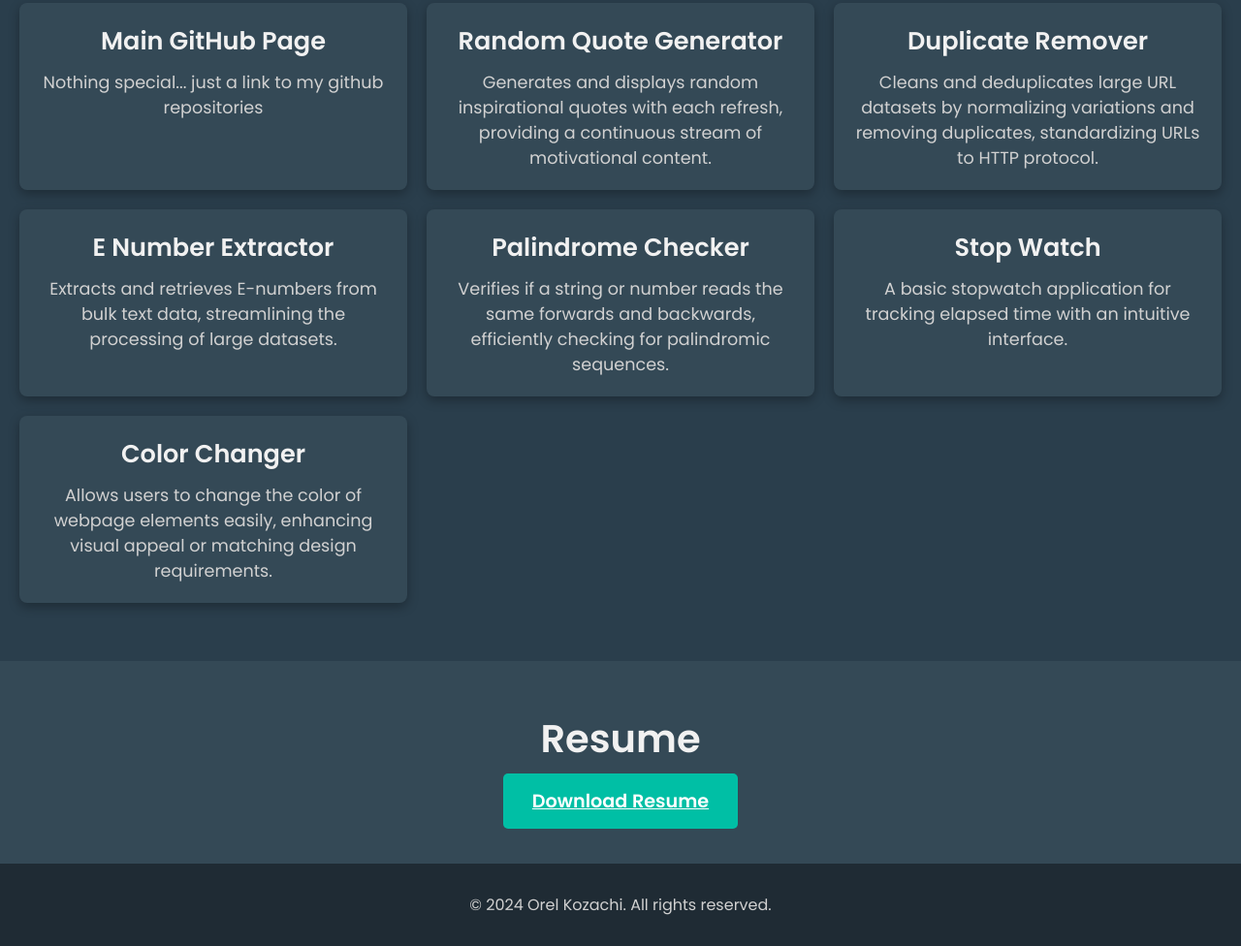
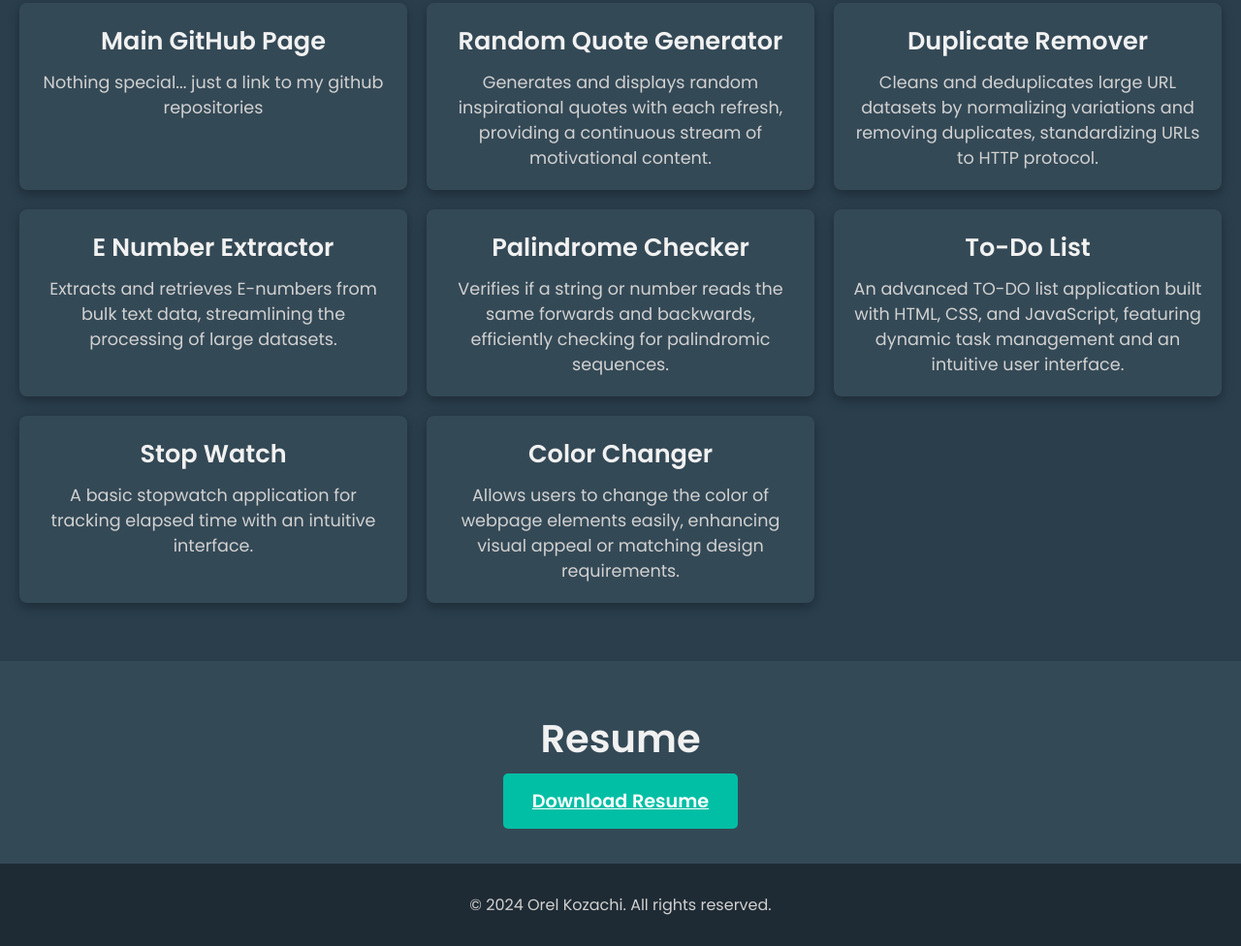
Before and after one commit to OrelKo1/orelko1.github.io, a plain HTML site: page index.html in a window 1280 px wide. Shown: the part 943-1919 px from the top of the page at 97% size. Drawn offline with Linux system fonts and the light colour scheme.

Commit message:
new project added

```diff
--- a/index.html
+++ b/index.html
@@ -93,6 +93,14 @@
                     </a>
                 </div>
                 <div class="project-box">
+                    <a href="https://orelko1.github.io/ToDo_List" target="_blank">
+                        <div class="project-content">
+                            <h3>To-Do List</h3>
+                            <p>An advanced TO-DO list application built with HTML, CSS, and JavaScript, featuring dynamic task management and an intuitive user interface.</p>
+                        </div>
+                    </a>
+                </div>
+                <div class="project-box">
                     <a href="https://orelko1.github.io/Stop_Watch" target="_blank">
                         <div class="project-content">
                             <h3>Stop Watch</h3>
```
